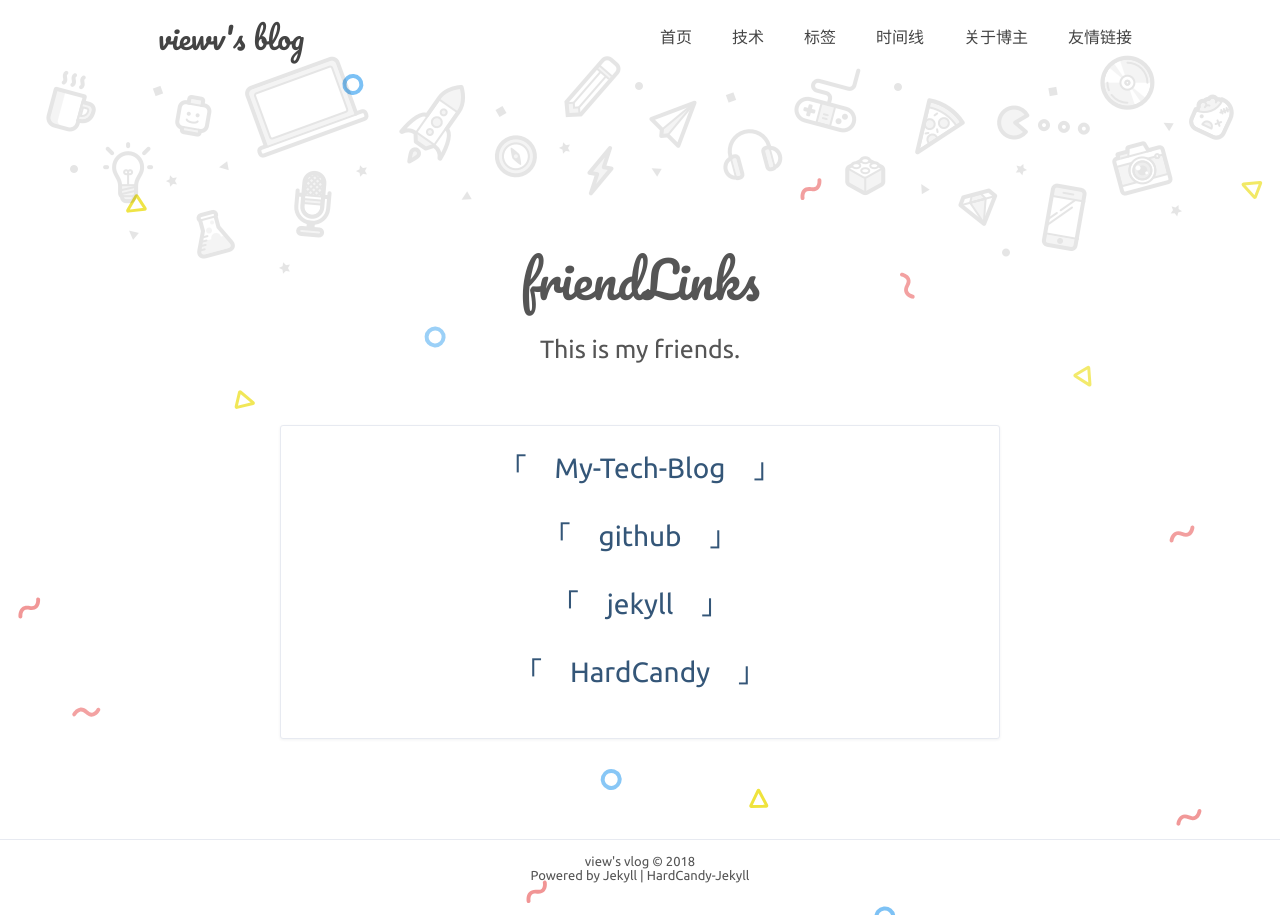
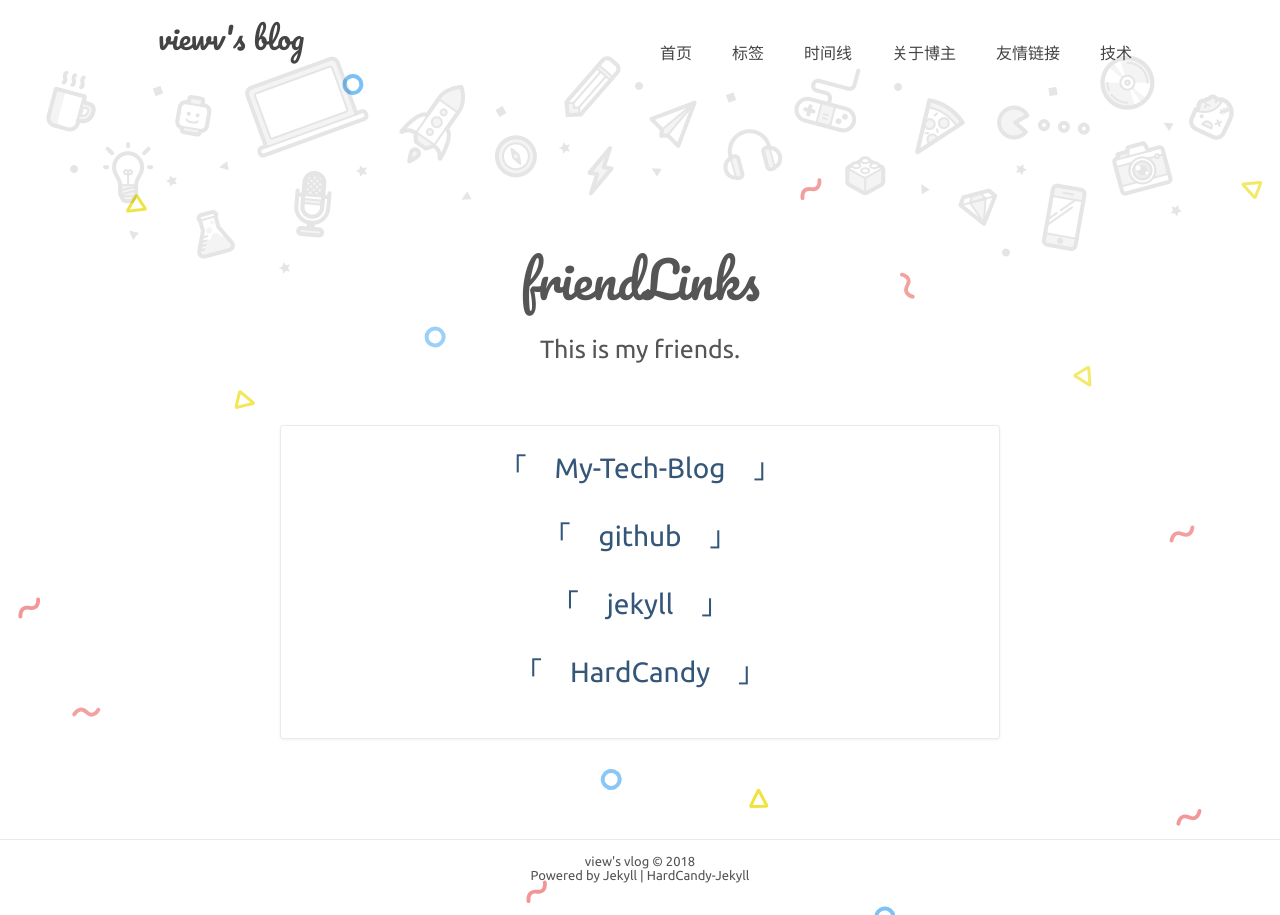
Before and after one commit to viewv/viewv.github.io, a Jekyll site: the page built from friendLink.html, in a window 1280 px wide. Built offline with Jekyll 4.4.1, drawn with Linux system fonts in a browser that asks for light colours; comment, search, counter and statistics services are not loaded.

```diff
--- a/_config.yml
+++ b/_config.yml
@@ -7,7 +7,6 @@ url: 'https://viewv.top' # your host
 # nav 中文字符空格：&emsp;
 nav: # 最佳体验 六个标签 且最好每个标签不超过4中文字
   首页: '/'
-  技术: 'https://tech.viewv.top'
   标签: '/tags.html'
   时间线: '/timeline.html'
   关于博主: '/about.html'
--- a/_includes/header.html
+++ b/_includes/header.html
@@ -4,11 +4,12 @@
             <a href="{{ "/" | relative_url }}" title="my awesome webtitle">{{ site.webtitle }}</a>
         </div>
         <nav class="top-nav">
-            <ul>
+            <ol>
                 {% for i in site.nav %}
                 <li><a href="{{ i[1] }}">{{ i[0] }}</a></li>
                 {% endfor %}
-            </ul>
+                <li><a href="https://tech.viewv.top">技术</a></li>
+            </ol>
         </nav>
         <div id="top-boot">
             <a href="javascript:;" id="boot1" style="display:block;" onclick="document.getElementById('boot-area').style.display='block';document.getElementById('boot1').style.display='none';document.getElementById('boot2').style.display='block';"><img
```
